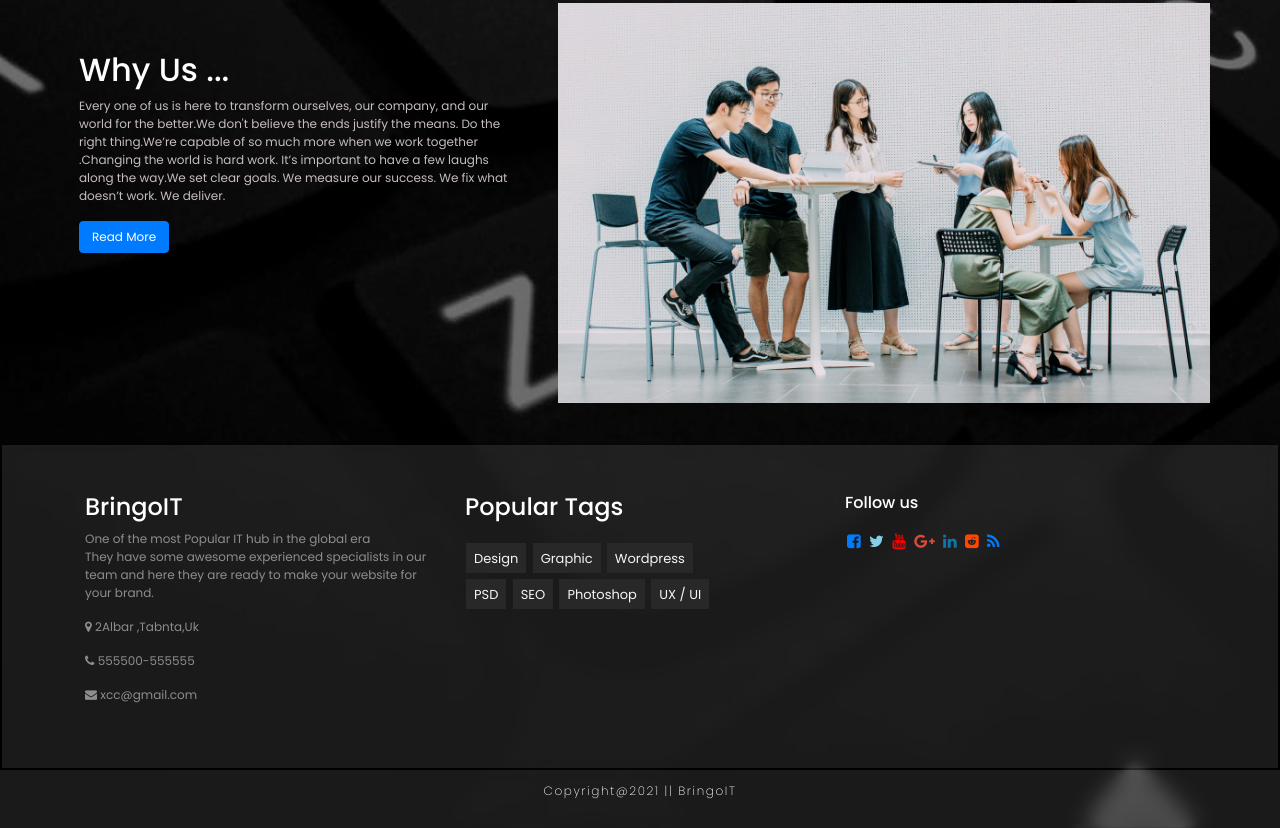
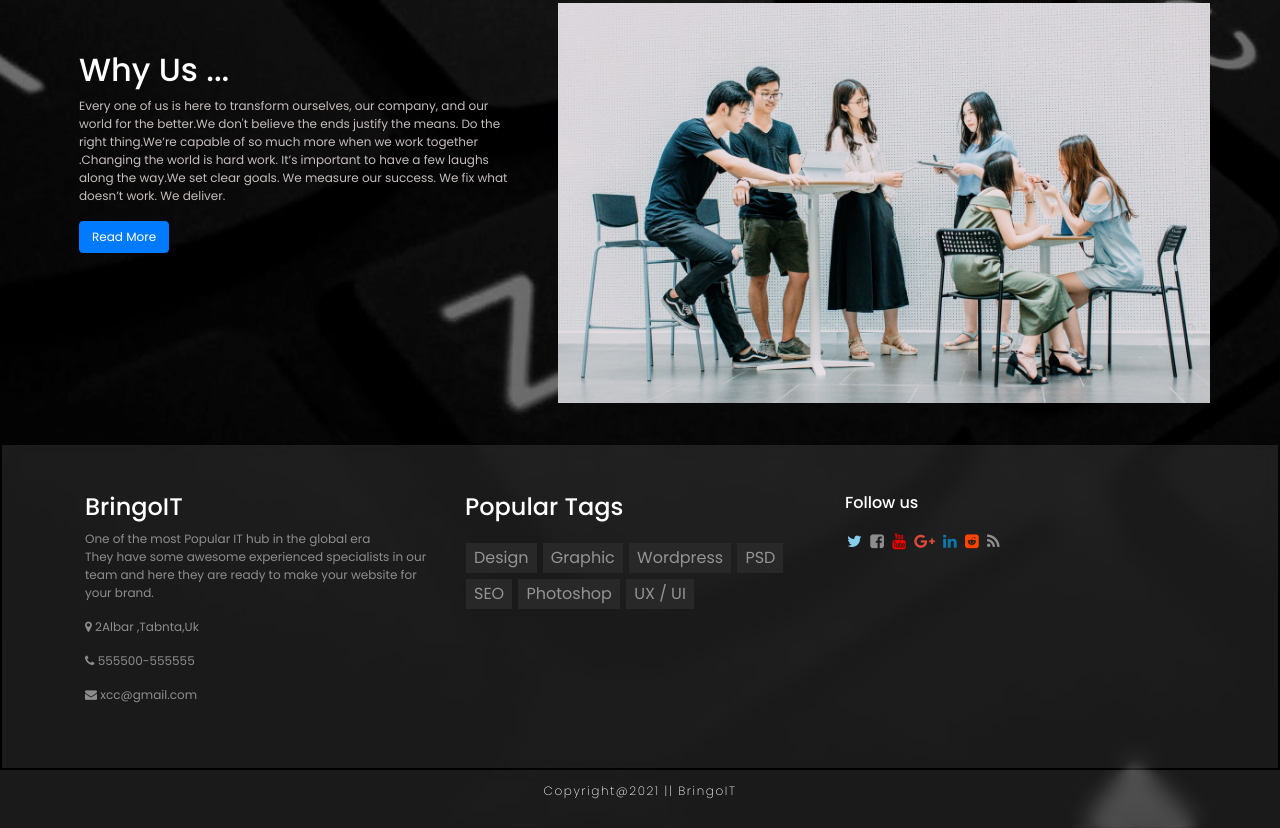
Before and after one commit to yousufj960/BringoIT, a plain HTML site: page index.html in a window 1280 px wide. Shown: the part 802-1630 px from the top of the page. Drawn offline with nearby package versions, Linux system fonts and the light colour scheme.

Commit message:
li added

```diff
--- a/index.html
+++ b/index.html
@@ -8,7 +8,7 @@
  <!-- Bootstrap CDN -->
  <link rel="stylesheet" href="https://cdn.jsdelivr.net/npm/bootstrap@4.5.3/dist/css/bootstrap.min.css" integrity="sha384-TX8t27EcRE3e/ihU7zmQxVncDAy5uIKz4rEkgIXeMed4M0jlfIDPvg6uqKI2xXr2" crossorigin="anonymous">
  <!-- Bootstrap FOntawesome CDN -->
- <link rel="stylesheet" type="text/css" href="https://stackpath.bootstrapcdn.com/font-awesome/4.7.0/css/font-awesome.min.css">
+ <link rel="stylesheet" type="text/css" crossorigin="anonymous" href="https://stackpath.bootstrapcdn.com/font-awesome/4.7.0/css/font-awesome.min.css">
 
 
 	<!-- Style CSS -->
@@ -133,14 +133,14 @@
 		<div class="col-md-4">
 			<h4 class="text-white">Popular Tags</h4>
 			 <ul class="design">
-			   <li><a href="">Design </a></li>
-			   <li><a href="">Graphic</a></li>
-			   <li><a href="">Wordpress</a></li>
-			   <br>
-			   <li><a href="">PSD</a></li>
-			   <li><a href="">SEO</a></li>
-			   <li><a href="">Photoshop</a></li>
-			   <li><a href="">UX / UI</a></li>
+			   <li>Design</li>
+			   <li>Graphic</li>
+			   <li>Wordpress</li>
+			   <li>PSD</li>
+			   <li>SEO</li>
+			   <li>Photoshop</li>
+			   <li>UX / UI</li>
+
 
 		   </ul>
 
@@ -150,13 +150,16 @@
 		   <div class="col-md-4">
 			<h6 class="text-white">Follow us</h6>
 			<ul class="social">
-			  <li><a href=""><i class="fa fa-facebook-square"></i></a></li>
-			  <li><a href=""><i class="fa fa-twitter"></i></a></li>
-			  <li><a href=""><i class="fa fa-youtube"></i></a></li>
-			  <li><a href=""><i class="fa fa-google-plus"></i></a></li>
-			  <li><a href=""><i class="fa fa-linkedin"></i></a></li>
-			  <li><a href=""><i class="fa fa-reddit-square"></i></a></li>
-			  <li><a href=""><i class="fab fa fa-rss"></i></a></li>
+				<li><i class="fa fa-twitter"></i></a></li>
+				<li>  <i class="fa fa-facebook-square"></i></a></li></li>
+				<li><i class="fa fa-youtube"></i></a></li>
+				<li><i class="fa fa-google-plus"></i></a></li>
+				<li><i class="fa fa-linkedin"></i></a></li>
+				<li><i class="fa fa-reddit-square"></i></a></li>
+				<li><i class="fab fa fa-rss"></i></a></li>
+			</ul>
+
+
 
 			</ul>
 		   </div>
```
